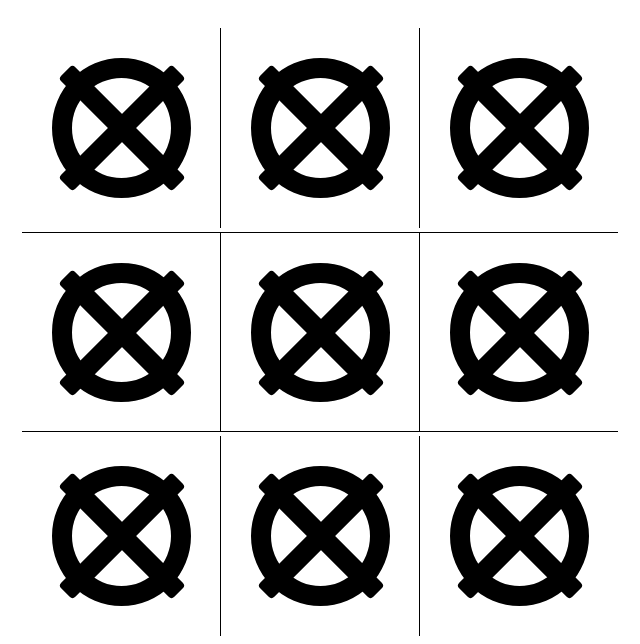
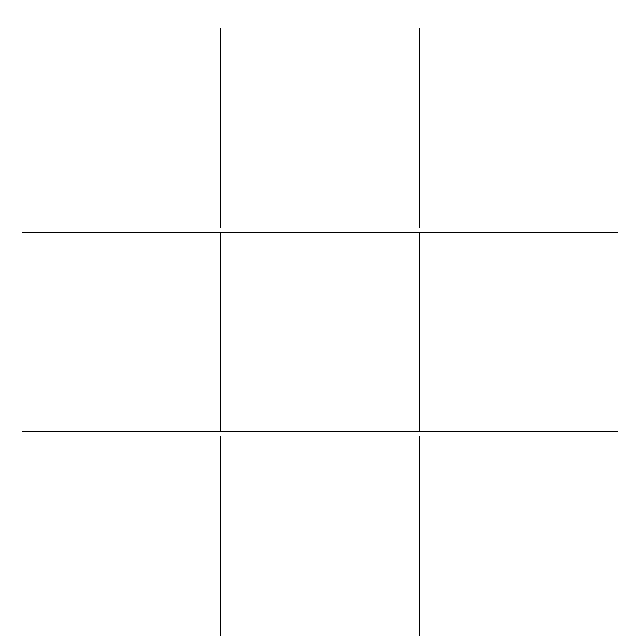
Before and after one commit to ekarudianto/tic-tac-toe, a Vue app: page / in a window 1280 px wide. Shown: the top 644 px of the page, without its empty margins (318-958 px from the left). Built offline with nearby package versions, Linux system fonts and the light colour scheme; the HTML template or start-up script is replaced by a standard one.

Commit message:
Seggregate Board and Tile component

```diff
--- a/src/components/Board.vue
+++ b/src/components/Board.vue
@@ -1,35 +1,41 @@
 <template>
   <div class="board">
-    <div
-      v-onclick="updateBoard"
+    <tile
       v-for="(t, i) in tiles"
       :id="'tile-' + i"
       :key="i"
-      class="tile">
-      <div class="o" />
-      <div class="x" />
-    </div>
+      :index="i"
+      :game-state="gameState"
+    />
   </div>
 </template>
 
 <script>
-import config from 'config/app-config.json';
-
-const boardSize = config.BOARD_SIZE * config.BOARD_SIZE;
+import Game from 'model/Game.js';
+import Tile from './Tile.vue';
 
 export default {
   name: 'Board',
+  components: {
+    Tile,
+  },
   data() {
     return {
-      isUserAllowedToClick: false,
-      tiles: new Array(boardSize),
+      gameState: {},
+      tiles: [],
+      turn: null,
     };
   },
   created() {
+    this.initGame();
   },
   methods: {
-    updateBoard: () => {
-
+    initGame() {
+      this.gameState = new Game();
+      this.tiles = this.gameState.tiles;
+    },
+    updateBoard(index) {
+      this.$set(this.tiles, index, 'o');
     },
   },
 };
@@ -40,74 +46,4 @@ export default {
     margin: auto;
     max-width: 600px;
   }
-
-  .tile {
-    display: inline-block;
-    height: 200px;
-    position: relative;
-    width: 198px;
-  }
-
-  .o {
-    border: 20px solid #000;
-    height: 50%;
-    left: 15%;
-    position: absolute;
-    top: 15%;
-    width: 50%;
-
-    -moz-border-radius: 50%;
-    -webkit-border-radius: 50%;
-    border-radius: 50%;
-  }
-
-  .x:before,
-  .x:after {
-    background-color: #000;
-    content: "";
-    display: block;
-    height: 160px;
-    left: 90px;
-    position: absolute;
-    top: 20px;
-    width: 20px;
-
-    -webkit-border-radius: 4px;
-    -moz-border-radius: 4px;
-    border-radius: 4px;
-  }
-
-  .x:before {
-    -webkit-transform: rotate(-45deg);
-    -moz-transform: rotate(-45deg);
-    transform: rotate(-45deg);
-  }
-
-  .x:after {
-    -webkit-transform: rotate(45deg);
-    -moz-transform: rotate(45deg);
-    transform: rotate(45deg);
-  }
-
-  #tile-1,
-  #tile-7 {
-    border-left: 1px solid #000;
-    border-right: 1px solid #000;
-  }
-
-  #tile-3,
-  #tile-5 {
-    border-bottom: 1px solid #000;
-    border-top: 1px solid #000;
-  }
-
-  #tile-4 {
-    border: 1px solid #000;
-  }
-
-  #tile-3,
-  #tile-4,
-  #tile-5 {
-    height: 198px;
-  }
 </style>
--- /dev/null
+++ b/src/components/Tile.vue
@@ -0,0 +1,131 @@
+<template>
+  <div
+    class="tile"
+    @click="updateGame"
+  >
+    <div
+      v-if="value === maximizerVal"
+      class="o" />
+
+    <div
+      v-if="value === minimizerVal"
+      class="x" />
+  </div>
+</template>
+
+<script>
+import config from 'config/app-config.json';
+// import * as _ from 'lodash';
+
+export default {
+  name: 'Tile',
+  props: {
+    index: {
+      type: Number,
+      required: true,
+    },
+    gameState: {
+      type: Object,
+      required: true,
+    },
+  },
+  data() {
+    return {
+      hasClicked: false,
+      maximizerVal: config.PLAYER.MAXIMIZER,
+      minimizerVal: config.PLAYER.MINIMIZER,
+      value: null,
+    };
+  },
+  watch: {
+    gameState: {
+      handler(val) {
+        this.hasClicked = val.tiles[this.index] !== '';
+        this.value = val.tiles[this.index];
+      },
+      deep: true,
+    },
+  },
+  methods: {
+    updateGame() {
+      if (this.hasClicked) {
+        return;
+      }
+
+      this.$parent.updateBoard(this.index);
+    },
+  },
+};
+</script>
+
+<style scoped>
+  .tile {
+    display: inline-block;
+    height: 200px;
+    position: relative;
+    width: 198px;
+  }
+
+  .o {
+    border: 20px solid #000;
+    height: 50%;
+    left: 15%;
+    position: absolute;
+    top: 15%;
+    width: 50%;
+
+    -moz-border-radius: 50%;
+    -webkit-border-radius: 50%;
+    border-radius: 50%;
+  }
+
+  .x:before,
+  .x:after {
+    background-color: #000;
+    content: "";
+    display: block;
+    height: 160px;
+    left: 90px;
+    position: absolute;
+    top: 20px;
+    width: 20px;
+
+    -webkit-border-radius: 4px;
+    -moz-border-radius: 4px;
+    border-radius: 4px;
+  }
+
+  .x:before {
+    -webkit-transform: rotate(-45deg);
+    -moz-transform: rotate(-45deg);
+    transform: rotate(-45deg);
+  }
+
+  .x:after {
+    -webkit-transform: rotate(45deg);
+    -moz-transform: rotate(45deg);
+    transform: rotate(45deg);
+  }
+
+  #tile-1,
+  #tile-7 {
+    border-left: 1px solid #000;
+    border-right: 1px solid #000;
+  }
+
+  #tile-3,
+  #tile-5 {
+    border-bottom: 1px solid #000;
+    border-top: 1px solid #000;
+  }
+
+  #tile-4 {
+    border: 1px solid #000;
+  }
+
+  #tile-3,
+  #tile-4,
+  #tile-5 {
+    height: 198px;
+  }
+</style>
```
